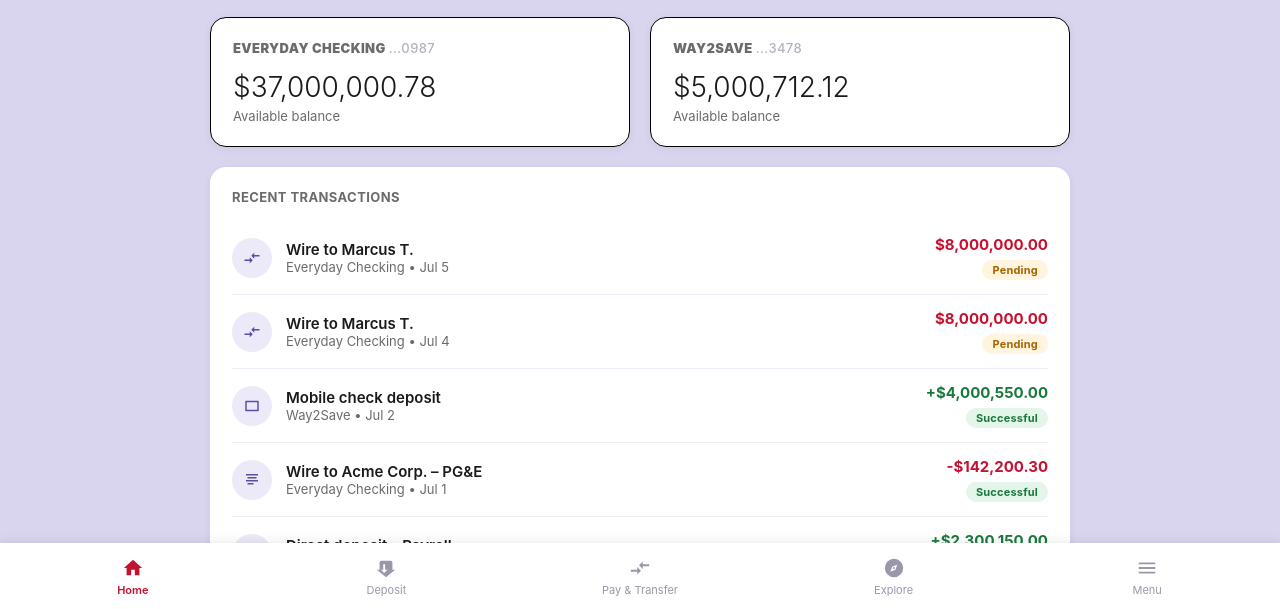
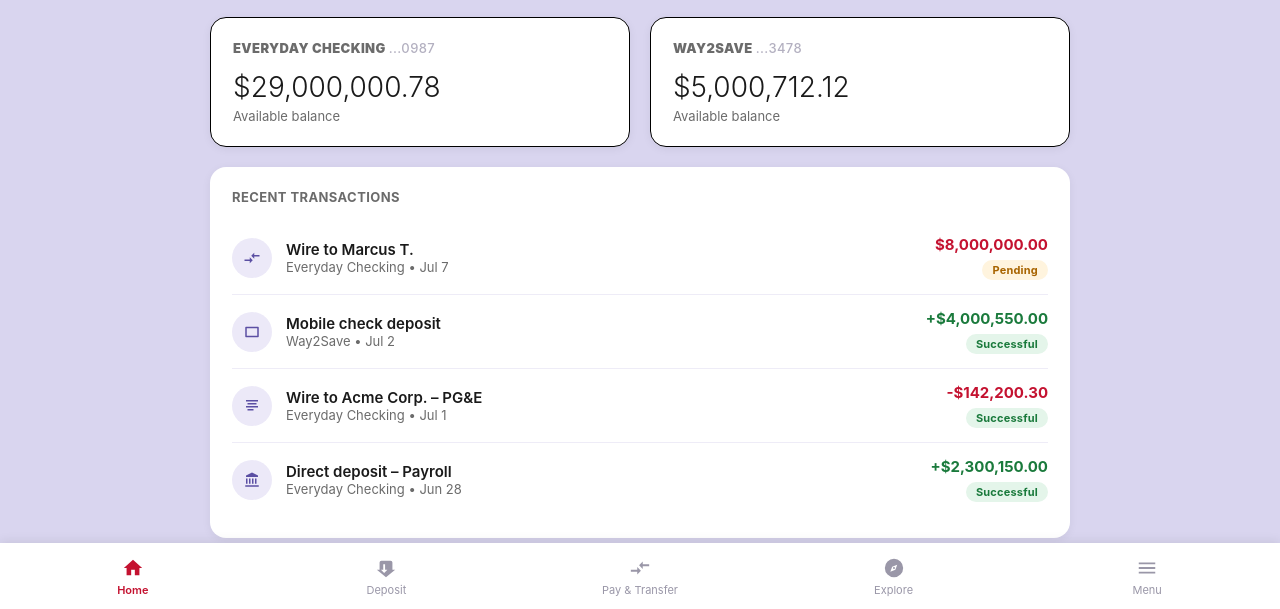
Before and after one commit to nurseesther422-byte/Wells-wargo, a plain HTML site: page dashboard.html in a window 1280 px wide. Shown: the part 189-798 px from the top of the page. Drawn offline with Linux system fonts and the light colour scheme; sample sign-in values are in the browser's storage.

Commit message:
Update dashboard.html

```diff
--- a/dashboard.html
+++ b/dashboard.html
@@ -42,7 +42,7 @@
       <section class="account-cards">
         <div class="account-card">
           <p class="account-name">EVERYDAY CHECKING <span class="account-number">...0987</span></p>
-          <p class="account-balance">$37,000,000.78</p>
+          <p class="account-balance">$29,000,000.78</p>
           <p class="balance-label">Available balance</p>
         </div>
 
@@ -68,7 +68,7 @@
               </span>
               <div class="row-text">
                 <p class="row-title">Wire to Marcus T.</p>
-                <p class="row-subtitle">Everyday Checking &bull; Jul 5</p>
+                <p class="row-subtitle">Everyday Checking &bull; Jul 7</p>
               </div>
             </div>
             <div class="row-right">
@@ -78,23 +78,6 @@
           </button>
 
 
-          <button class="row-item txn-row" data-txn="txn2">
-            <div class="row-left">
-              <span class="row-icon">
-                <svg viewBox="0 0 24 24" width="18" height="18" aria-hidden="true">
-                  <path fill="currentColor" d="M9.01 14H2v2h7.01v3L13 15l-3.99-4zm5.98-1v-3H22V8h-7.01V5L11 9z"/>
-                </svg>
-              </span>
-              <div class="row-text">
-                <p class="row-title">Wire to Marcus T.</p>
-                <p class="row-subtitle">Everyday Checking &bull; Jul 4</p>
-              </div>
-            </div>
-            <div class="row-right">
-              <span class="row-value negative">$8,000,000.00</span>
-              <span class="status-pill status-pending">Pending</span>
-            </div>
-          </button>
 
           <button class="row-item txn-row" data-txn="txn3">
             <div class="row-left">
@@ -283,4 +266,4 @@
   <script src="nav.js"></script>
   <script src="dashboard.js"></script>
 </body>
-</html>
+  </html>
```
